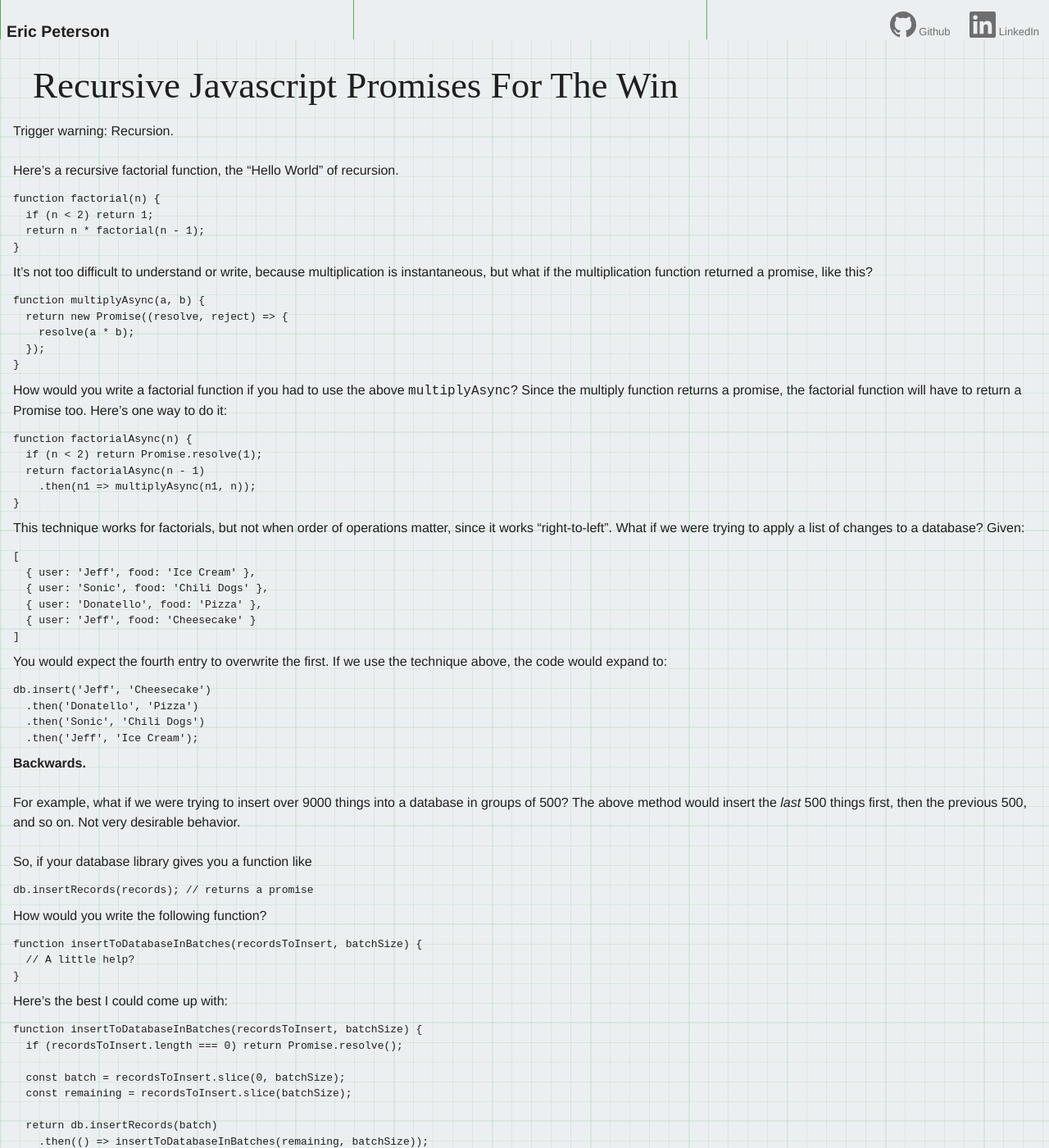
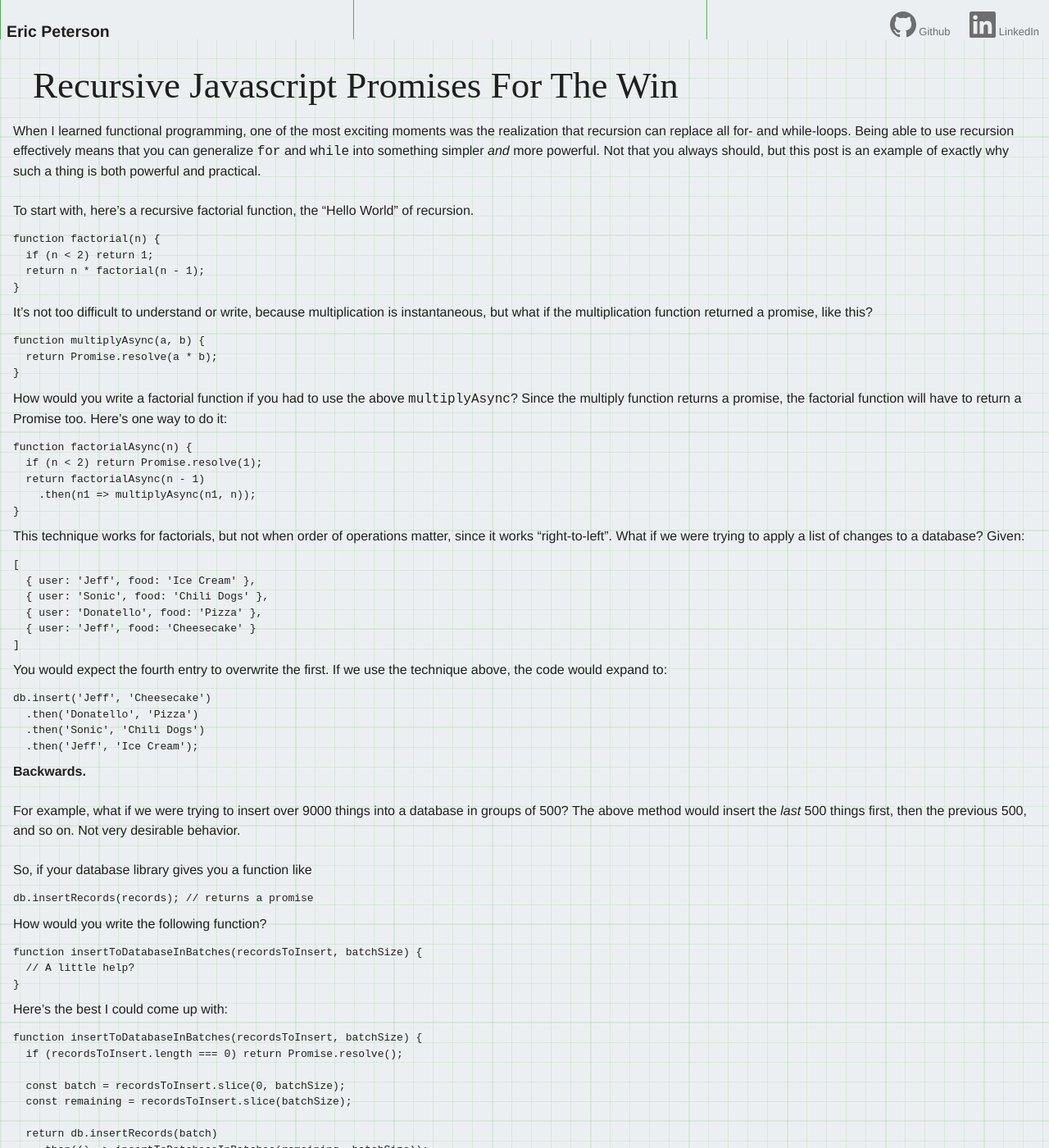
Before and after one commit to epeterson320/epeterson320.github.io, a Jekyll site: the page built from _posts/2017-03-28-recursive-javascript-promises-for-the-win.md, in a window 1280 px wide and 1400 px high. Shown: the whole window at 82% size. Built offline with Jekyll 4.4.1, drawn with Linux system fonts in a browser that asks for light colours; some web fonts are replaced; our own code applies the rules of GitHub Pages for plain Markdown files; some of the changed text lies outside the part shown.

Commit message:
Edit post

```diff
--- a/_posts/2017-03-28-recursive-javascript-promises-for-the-win.md
+++ b/_posts/2017-03-28-recursive-javascript-promises-for-the-win.md
@@ -2,9 +2,9 @@
 Title: Simple and Recursive Javascript Promises
 ---
 
-Trigger warning: Recursion.
+When I learned functional programming, one of the most exciting moments was the realization that recursion can replace all for- and while-loops. Being able to use recursion effectively means that you can generalize `for` and `while` into something simpler _and_ more powerful. Not that you always should, but this post is an example of exactly why such a thing is both powerful and practical.
 
-Here's a recursive factorial function, the "Hello World" of recursion.
+To start with, here's a recursive factorial function, the "Hello World" of recursion.
 
     function factorial(n) {
       if (n < 2) return 1;
@@ -14,9 +14,7 @@ Here's a recursive factorial function, the "Hello World" of recursion.
 It's not too difficult to understand or write, because multiplication is instantaneous, but what if the multiplication function returned a promise, like this?
 
     function multiplyAsync(a, b) {
-      return new Promise((resolve, reject) => {
-        resolve(a * b);
-      });
+      return Promise.resolve(a * b);
     }
 
 How would you write a factorial function if you had to use the above `multiplyAsync`? Since the multiply function returns a promise, the factorial function will have to return a Promise too. Here's one way to do it:
@@ -68,3 +66,5 @@ Here's the best I could come up with:
       return db.insertRecords(batch)
         .then(() => insertToDatabaseInBatches(remaining, batchSize));
     }
+
+Inserting a bunch of records into a database, in batches, asynchronously, in 7 lines of code. Not bad, recursion.
```
